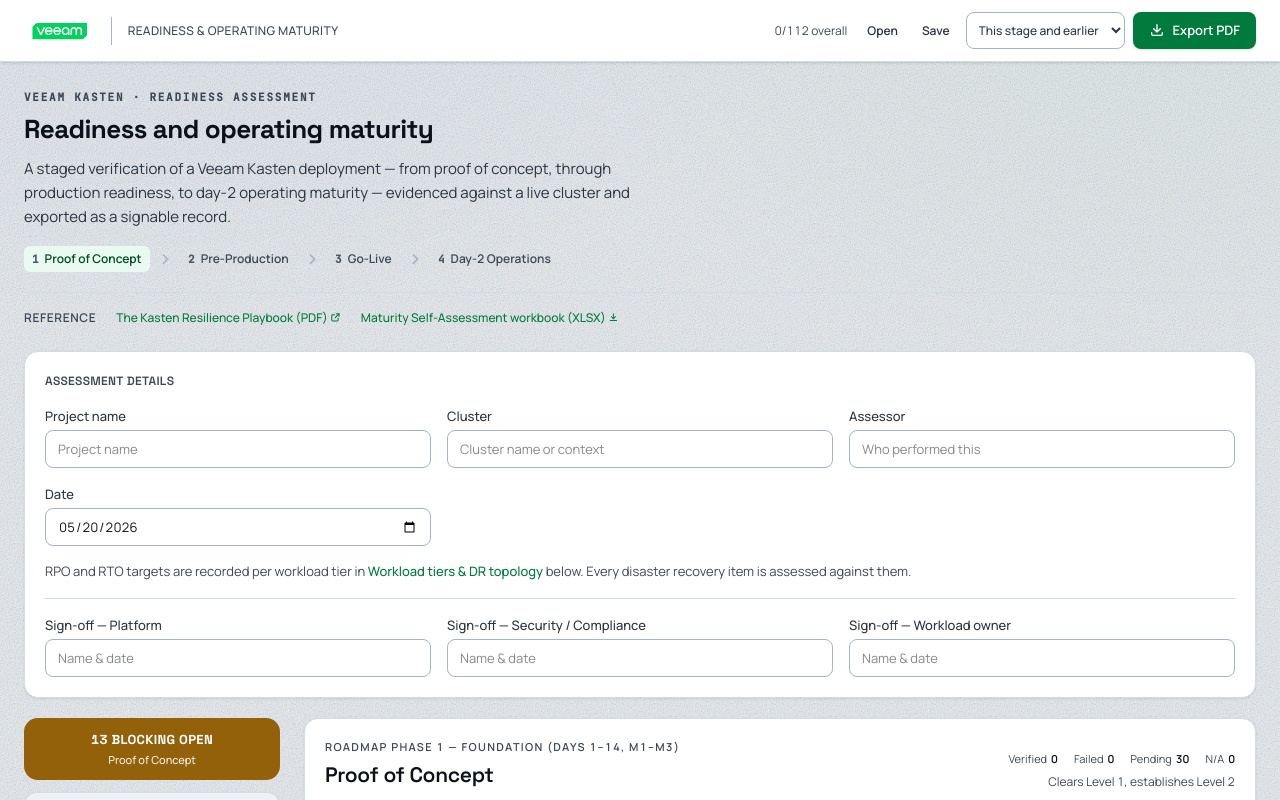
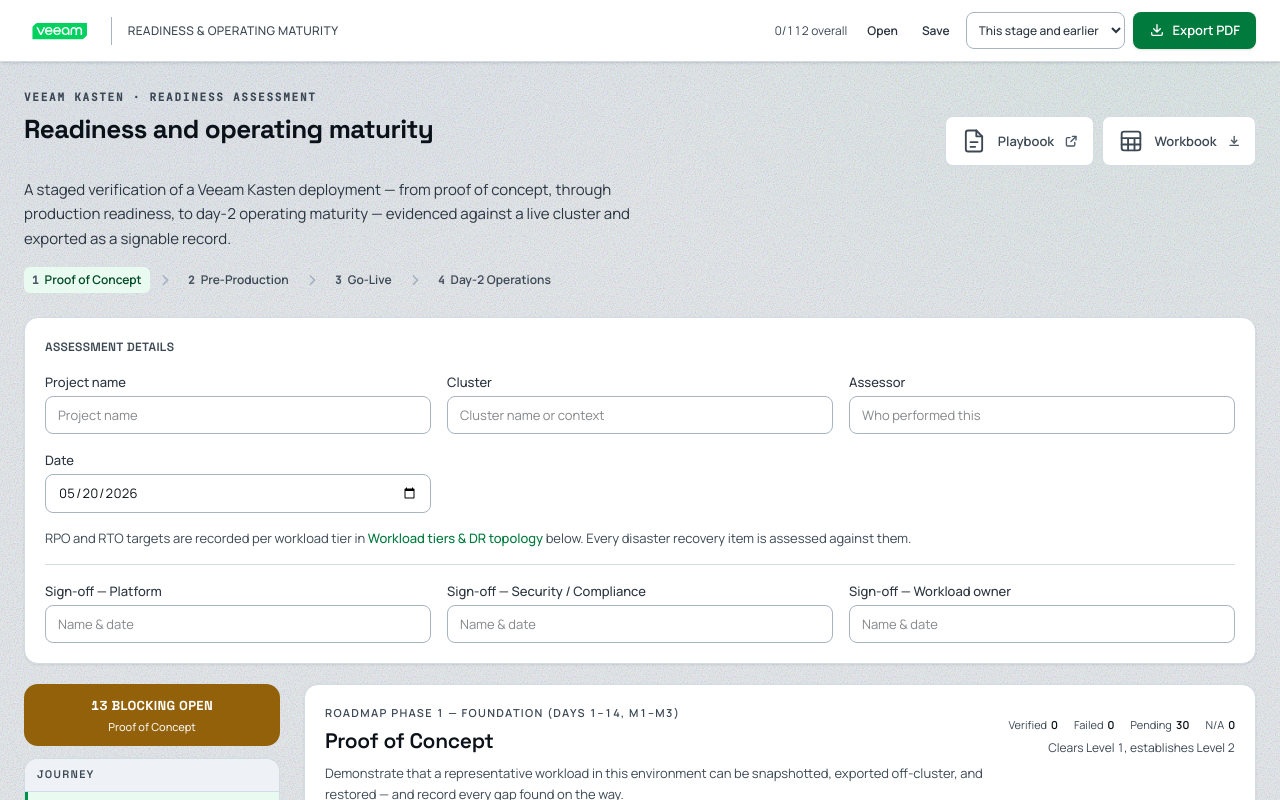
Before and after one commit to jricho/k10-checklist, a Next.js app: page / in a window 1280 px wide. Shown: the top 800 px of the page. Built offline with nearby package versions, Linux system fonts and the light colour scheme.

Commit message:
Enlarge the reference document icons

```diff
--- a/app/page.tsx
+++ b/app/page.tsx
@@ -17,7 +17,13 @@
   type ExportScope,
 } from "../lib/export-pdf";
 import { STAGES, STAGES_BY_ID, overallProgress } from "../lib/checklist-data";
-import { ChevronRightIcon, DownloadIcon, ExternalLinkIcon } from "../components/ui/icon";
+import {
+  ChevronRightIcon,
+  DocumentIcon,
+  DownloadIcon,
+  ExternalLinkIcon,
+  SpreadsheetIcon,
+} from "../components/ui/icon";
 
 // The page is now composition only: state comes from `useAssessment`, structure
 // from `lib/checklist-data`, output from `lib/export-pdf`. The original version
@@ -183,13 +189,48 @@
             of scope, and the stage sequence as a named progression rather than a
             chain of instructions. The method belongs in each stage header, where
             it already lives alongside that stage's exit criteria. */}
-        <header className="mb-6 reveal" style={{ "--reveal-index": 0 } as React.CSSProperties}>
+        <header className="mb-6 reveal" style={{ "--reveal-index": "0" } as React.CSSProperties}>
           <p className="font-mono text-2xs font-semibold uppercase tracking-[0.16em] text-ink-muted mb-2">
             Veeam Kasten · Readiness assessment
           </p>
-          <h1 className="font-display text-2xl font-bold text-ink mb-3 max-w-[24ch] sm:max-w-none">
-            Readiness and operating maturity
-          </h1>
+          {/* Title row carries the reference documents.
+              They were a labelled link row below the standfirst, which read as a
+              third block of text in a masthead that only needed two. As bordered
+              icon affordances on the title's baseline they occupy the empty space
+              to the right of a short title, and they read as apparatus —
+              something you reach for — rather than as more prose. */}
+          <div className="flex items-start justify-between gap-6 mb-3">
+            <h1 className="font-display text-2xl font-bold text-ink max-w-[24ch] sm:max-w-none">
+              Readiness and operating maturity
+            </h1>
+            <div className="flex items-center gap-2 shrink-0 pt-0.5">
+              {/* Icon-only, so each needs an accessible name and a tooltip: the
+                  glyph alone never conveys which document it opens. */}
+              <a
+                href="/kasten-resilience-playbook.pdf"
+                target="_blank"
+                rel="noopener noreferrer"
+                title="The Kasten Resilience Playbook (PDF) — opens in a new tab"
+                aria-label="Open The Kasten Resilience Playbook, PDF, in a new tab"
+                className="group flex items-center gap-2.5 rounded-lg border border-line bg-surface px-3.5 py-2.5 text-ink-muted transition-colors hover:border-brand-600 hover:text-brand-700 hover:bg-brand-50"
+              >
+                <DocumentIcon className="h-7 w-7" />
+                <span className="hidden xl:inline text-sm font-semibold">Playbook</span>
+                <ExternalLinkIcon className="text-ink-faint group-hover:text-brand-700" />
+              </a>
+              <a
+                href="/kasten-maturity-self-assessment.xlsx"
+                download
+                title="Maturity Self-Assessment workbook (XLSX) — downloads"
+                aria-label="Download the Maturity Self-Assessment workbook, XLSX"
+                className="group flex items-center gap-2.5 rounded-lg border border-line bg-surface px-3.5 py-2.5 text-ink-muted transition-colors hover:border-brand-600 hover:text-brand-700 hover:bg-brand-50"
+              >
+                <SpreadsheetIcon className="h-7 w-7" />
+                <span className="hidden xl:inline text-sm font-semibold">Workbook</span>
+                <DownloadIcon className="text-ink-faint group-hover:text-brand-700" />
+              </a>
+            </div>
+          </div>
           <p className="text-base text-ink-soft max-w-[70ch] leading-relaxed">
             A staged verification of a Veeam Kasten deployment — from proof of concept, through production readiness,
             to day-2 operating maturity — evidenced against a live cluster and exported as a signable record.
@@ -221,26 +262,6 @@
             ))}
           </ol>
 
-          {/* Both files ship in public/ so the links resolve in a self-hosted or
-              air-gapped deployment rather than pointing at an intranet. */}
-          <div className="flex flex-wrap items-center gap-x-5 gap-y-2 mt-5 pt-4 border-t border-line">
-            <span className="text-xs font-semibold uppercase tracking-wider text-ink-muted">Reference</span>
-            <a
-              href="/kasten-resilience-playbook.pdf"
-              target="_blank"
-              rel="noopener noreferrer"
-              className="text-xs font-medium text-brand-700 hover:underline"
-            >
-              The Kasten Resilience Playbook (PDF) <ExternalLinkIcon />
-            </a>
-            <a
-              href="/kasten-maturity-self-assessment.xlsx"
-              download
-              className="text-xs font-medium text-brand-700 hover:underline"
-            >
-              Maturity Self-Assessment workbook (XLSX) <DownloadIcon />
-            </a>
-          </div>
         </header>
 
         {ctrl.persistError && (
@@ -255,7 +276,7 @@
         {/* Engagement details */}
         <div
           className="bg-surface rounded-card border border-line shadow-card p-5 mb-5 reveal"
-          style={{ "--reveal-index": 1 } as React.CSSProperties}
+          style={{ "--reveal-index": "1" } as React.CSSProperties}
         >
           <h2 className="text-xs font-semibold text-ink-muted mb-4 uppercase tracking-wide">Assessment details</h2>
           <div className="grid grid-cols-1 md:grid-cols-3 gap-4 mb-4">
@@ -287,12 +308,12 @@
           <Sidebar activeStage={activeStage} statuses={statuses} onSelect={setActiveStage} />
 
           <div className="flex-1 min-w-0">
-            <div className="reveal" style={{ "--reveal-index": 2 } as React.CSSProperties}>
+            <div className="reveal" style={{ "--reveal-index": "2" } as React.CSSProperties}>
               <StageNav active={activeStage} statuses={statuses} onSelect={setActiveStage} />
               <StageHeader stageId={activeStage} statuses={statuses} />
             </div>
 
-        <div className="space-y-5 reveal" style={{ "--reveal-index": 3 } as React.CSSProperties}>
+        <div className="space-y-5 reveal" style={{ "--reveal-index": "3" } as React.CSSProperties}>
           {stage.sections.map(section => (
             <SectionCard
               key={section.id}
@@ -305,7 +326,7 @@
           ))}
         </div>
 
-        <div className="mt-8 space-y-6 reveal" style={{ "--reveal-index": 4 } as React.CSSProperties}>
+        <div className="mt-8 space-y-6 reveal" style={{ "--reveal-index": "4" } as React.CSSProperties}>
           <div id="architecture" className="scroll-mt-20">
             <ArchitecturePanel
               tiers={assessment.tiers}
--- a/components/ui/icon.tsx
+++ b/components/ui/icon.tsx
@@ -8,9 +8,15 @@
 // middle of a word and at worst renders a tofu box. It is the same failure the
 // PDF export already had to design around.
 //
-// Anything decorative and non-Latin is therefore drawn. These are sized in `em`
-// so they scale with the text they sit in, and marked aria-hidden because in
-// every case the adjacent words already carry the meaning.
+// Anything decorative and non-Latin is therefore drawn, and marked aria-hidden
+// because in every case the adjacent words already carry the meaning.
+//
+// Two sizing conventions, deliberately:
+//   - Inline icons (external link, download, chevron, check, alert) are sized in
+//     `em` so they scale with the text they sit inside.
+//   - Object icons (document, spreadsheet) take an explicit size with a default,
+//     because they represent a thing rather than punctuating a sentence. Em
+//     sizing made them scale off a 12px button label and read as specks.
 
 type IconProps = { className?: string };
 
@@ -106,6 +112,56 @@
 }
 
 /**
+ * Reference-document icons. Explicitly sized rather than em-relative — they are
+ * objects, not text decoration — and drawn rather than borrowed from an icon font
+ * so they inherit `currentColor` and survive font subsetting.
+ *
+ * Stroke is 1.6 rather than the 2.25 the inline icons use: weight has to come
+ * down as an icon scales up, or a 28px glyph reads heavier than the type beside
+ * it and pulls the eye off the title.
+ *
+ * Deliberately distinguishable at a glance: the document has a folded corner and
+ * text rules, the spreadsheet has a grid. A reader scanning the masthead should
+ * be able to tell the playbook from the workbook without reading the label.
+ */
+export function DocumentIcon({ className = "h-6 w-6" }: IconProps) {
+  return (
+    <svg
+      viewBox="0 0 24 24"
+      className={`${base} ${className}`}
+      fill="none"
+      stroke="currentColor"
+      strokeWidth={1.6}
+      strokeLinecap="round"
+      strokeLinejoin="round"
+      aria-hidden="true"
+    >
+      <path d="M14 3H7a2 2 0 00-2 2v14a2 2 0 002 2h10a2 2 0 002-2V8l-5-5z" />
+      <path d="M14 3v5h5" />
+      <path d="M9 13h6M9 17h4" />
+    </svg>
+  );
+}
+
+export function SpreadsheetIcon({ className = "h-6 w-6" }: IconProps) {
+  return (
+    <svg
+      viewBox="0 0 24 24"
+      className={`${base} ${className}`}
+      fill="none"
+      stroke="currentColor"
+      strokeWidth={1.6}
+      strokeLinecap="round"
+      strokeLinejoin="round"
+      aria-hidden="true"
+    >
+      <rect x="4" y="4" width="16" height="16" rx="2" />
+      <path d="M4 9.5h16M4 15h16M9.5 9.5V20M15 9.5V20" />
+    </svg>
+  );
+}
+
+/**
  * List marker. A drawn square rather than a `•`, so bullet weight and colour are
  * controllable and there is no dependency on a punctuation glyph surviving font
  * subsetting.
```
